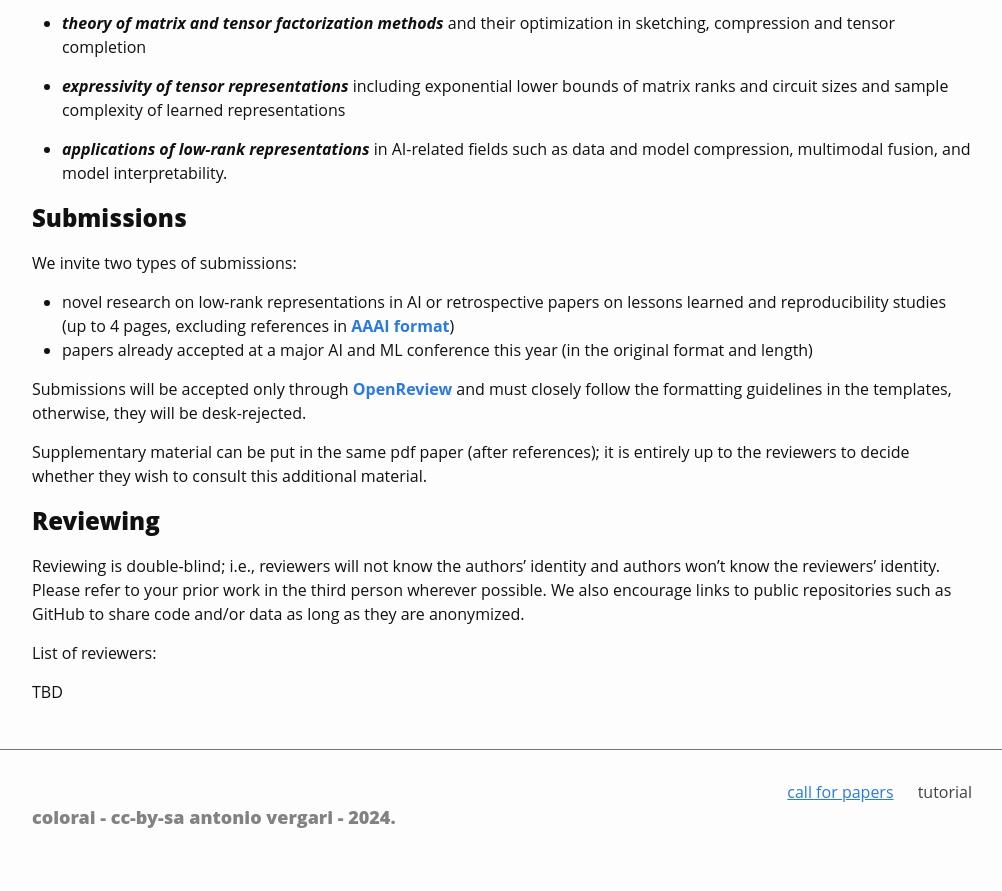
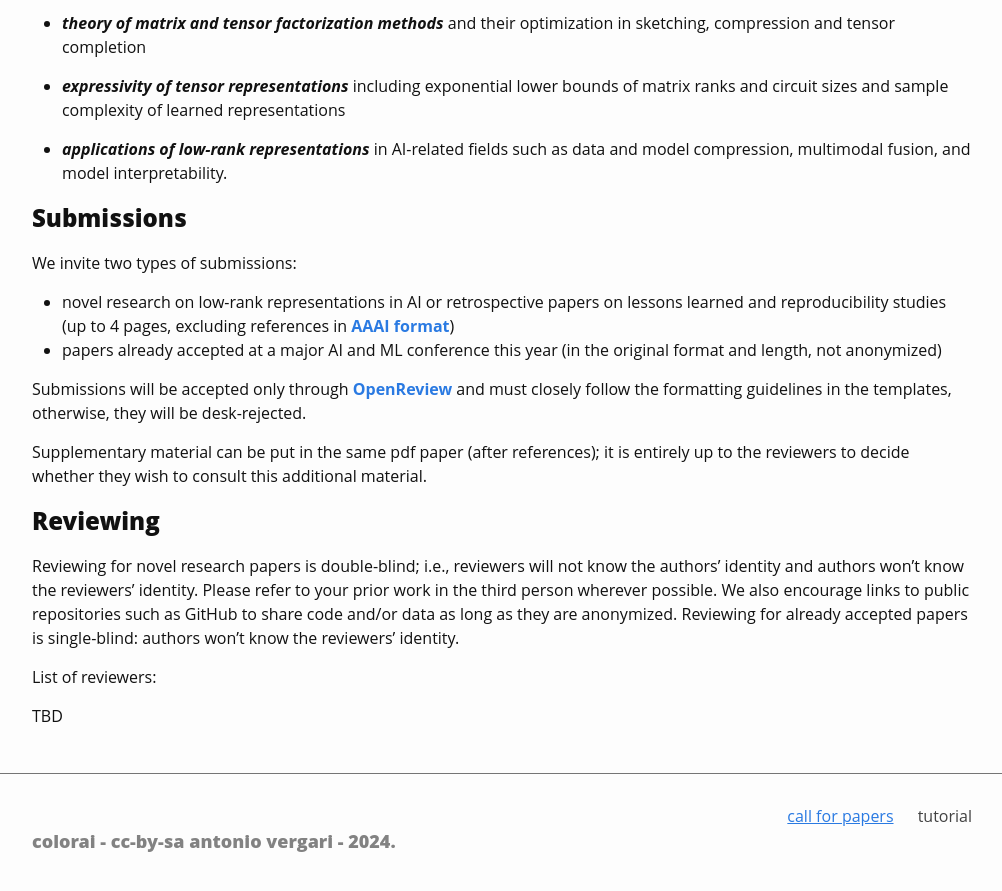
Before and after one commit to april-tools/colorai, a Jekyll site: the page built from cfp.md, in a window 1280 px wide and 900 px high, scrolled down 663 px. Shown: the top 891 px of the window, without its empty margins (138-1140 px from the left). Built offline with Jekyll 4.4.1, drawn with Linux system fonts in a browser that asks for light colours; some web fonts are replaced.

Commit message:
updated reviewing instructions

```diff
--- a/cfp.md
+++ b/cfp.md
@@ -36,7 +36,7 @@ Topics of interest include, but are not limited to:
 We invite two types of submissions:
 
 - novel research on low-rank representations in AI or retrospective papers on lessons learned and reproducibility studies (up to 4 pages, excluding references in [**AAAI format**](https://aaai.org/conference/aaai/aaai-25/))
-- papers already accepted at a major AI and ML conference this year (in the original format and length)
+- papers already accepted at a major AI and ML conference this year (in the original format and length, not anonymized)
 
 Submissions will be accepted only through [**OpenReview**](https://openreview.net/group?id=AAAI.org/2025/Workshop/CoLoRAI) and must closely follow the formatting guidelines in the templates, otherwise, they will be desk-rejected.
 
@@ -44,8 +44,8 @@ Supplementary material can be put in the same pdf paper (after references); it i
 
 ## Reviewing
 
-Reviewing is double-blind; i.e., reviewers will not know the authors’ identity and authors won’t know the reviewers’ identity.
-Please refer to your prior work in the third person wherever possible. We also encourage links to public repositories such as GitHub to share code and/or data as long as they are anonymized.
+Reviewing for novel research papers is double-blind; i.e., reviewers will not know the authors’ identity and authors won’t know the reviewers’ identity. Please refer to your prior work in the third person wherever possible. We also encourage links to public repositories such as GitHub to share code and/or data as long as they are anonymized.
+Reviewing for already accepted papers is single-blind: authors won’t know the reviewers’ identity.
 
 List of reviewers:
 
```
